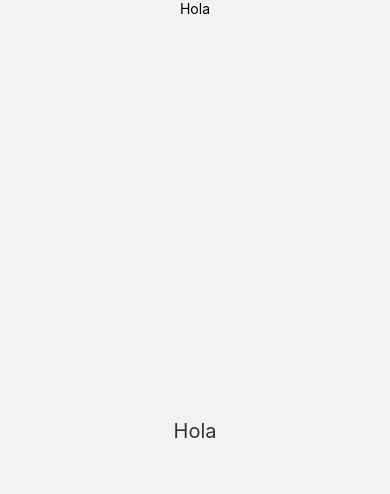
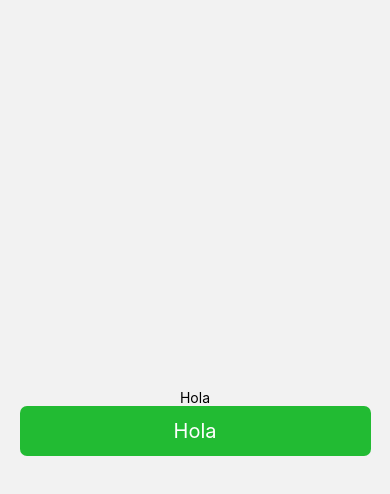
Before and after one commit to LuscasHenriqueRosa/app-orcamento1.0, a React Native app: screen / in a window 390 px wide. Shown: the top 494 px of the page. Built offline with nearby package versions, Linux system fonts and the light colour scheme.

Commit message:
Ajuste de teste no style

```diff
--- a/src/components/button/buttonStyle.js
+++ b/src/components/button/buttonStyle.js
@@ -2,15 +2,17 @@
 import styled from 'styled-components/native';
 
 const Container = styled.View`
-  flex: 1;
-  background-color: #f2f2f2;
+  background-color: #2b3;
   align-items: center;
   justify-content: center;
+  width:90%;
+  height:50px ;
+  border-radius:7px ;
 `;
 
 const TextStyled = styled.Text`
   font-size: 20px;
-  color: #333;
+  color: #fff;
 `;
 
 export default {
```
